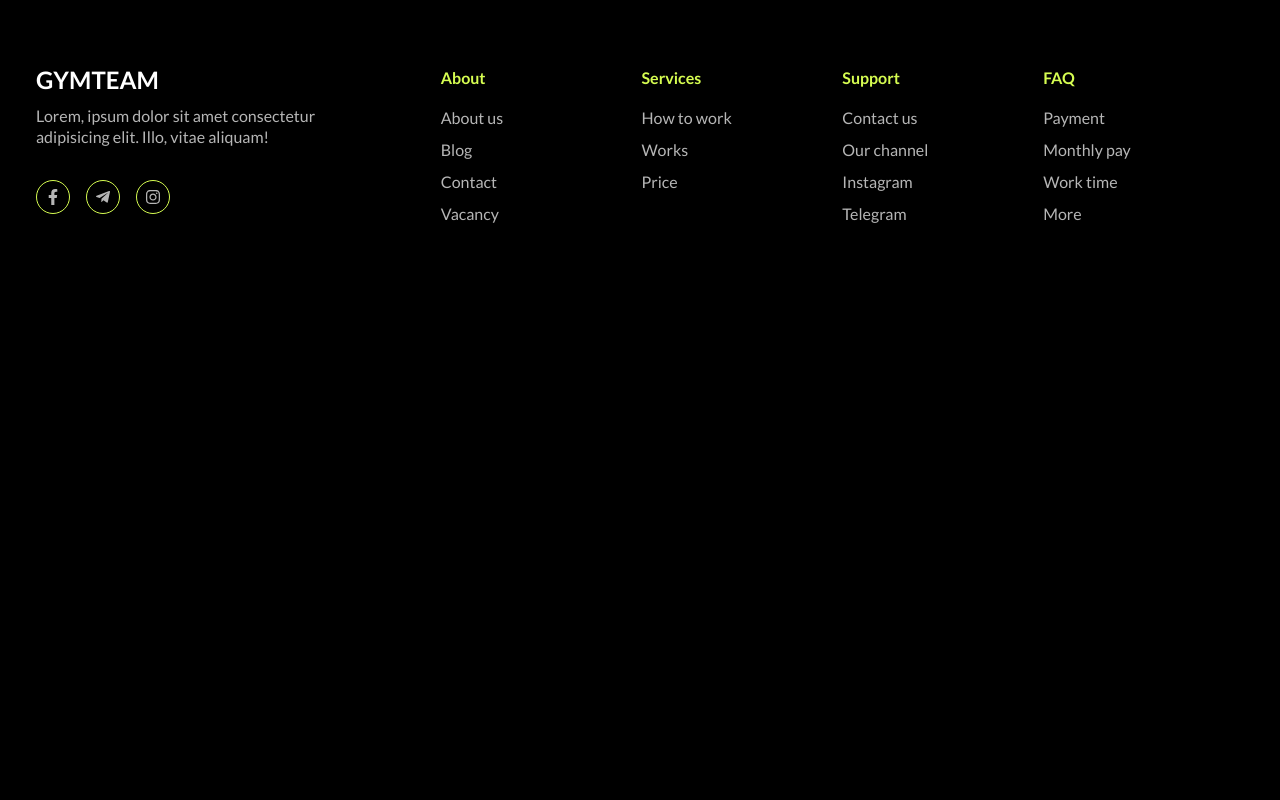
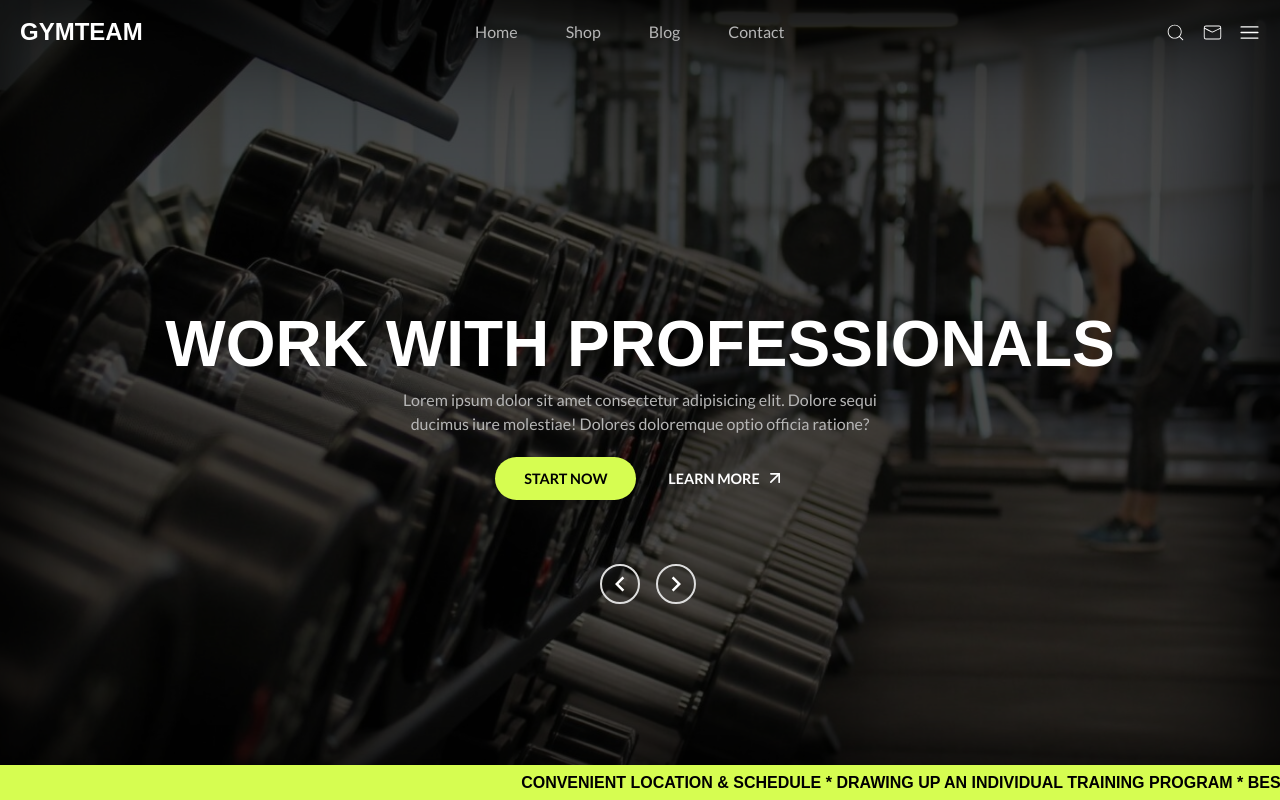
Before and after one commit to nicustaris/gym-team, a React (Vite) app: page / in a window 1280 px wide. Shown: the top 800 px of the page. Built offline with nearby package versions, Linux system fonts and the light colour scheme; a web font is replaced by a local one.

Commit message:
up to date

```diff
--- a/src/App.jsx
+++ b/src/App.jsx
@@ -3,8 +3,7 @@ import router from "./routes/AppRoutes";
 import Footer from "./components/Footer/Footer";
 
 function App() {
-  // return <RouterProvider router={router} />;
-  return <Footer />;
+  return <RouterProvider router={router} />;
 }
 
 export default App;
```
